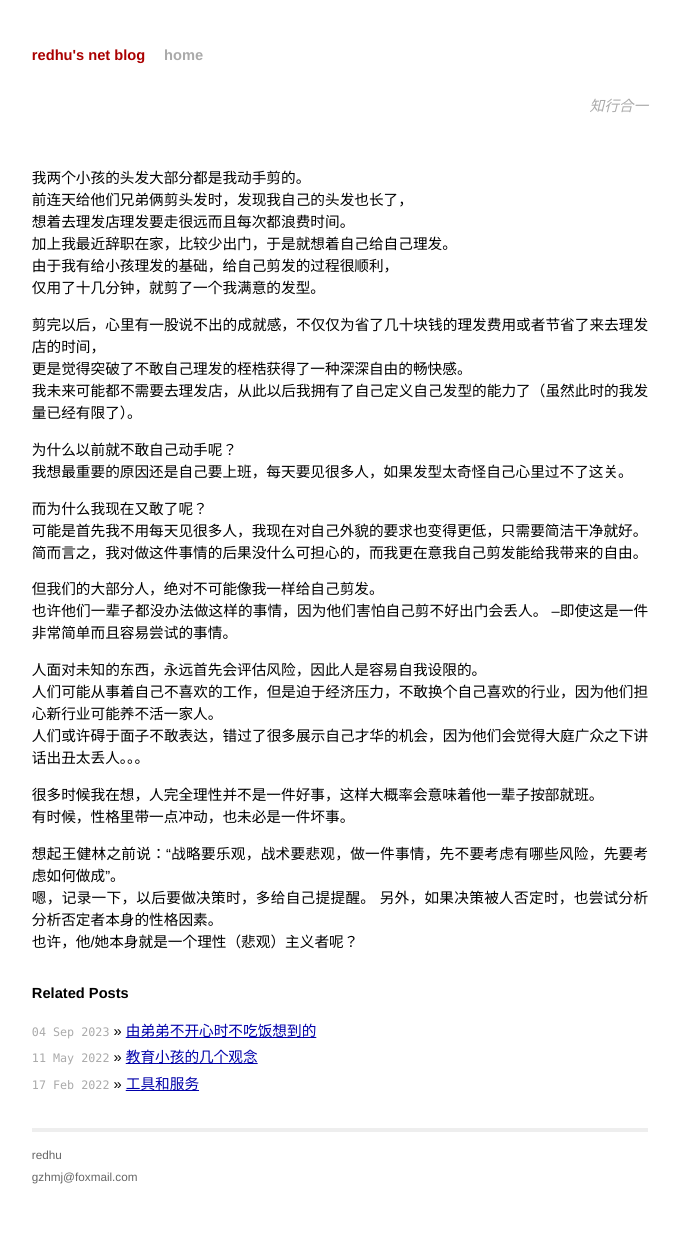
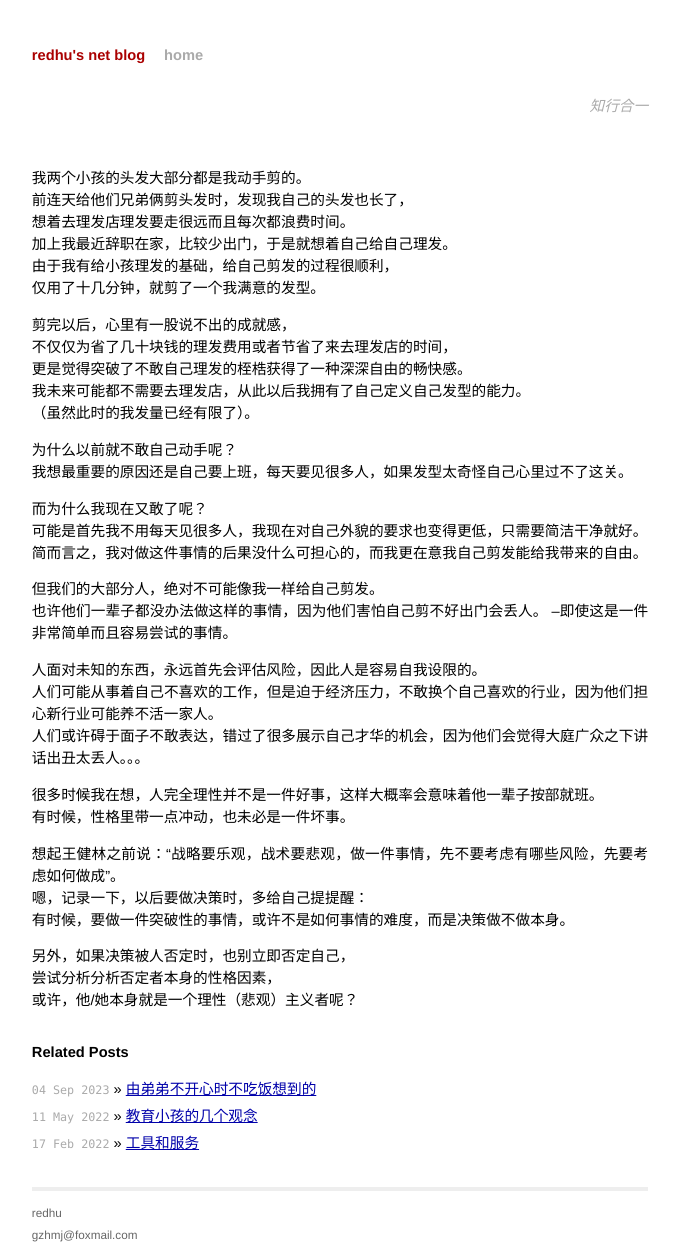
Before and after one commit to redhu/redhu.github.io, a Jekyll site: the page built from _posts/2023-10-24-迈出第一步很难.md, in a window 1280 px wide. Shown: the whole page, without its empty margins (300-980 px from the left). Built offline with Jekyll 4.4.1, drawn with Linux system fonts in a browser that asks for light colours; our own code applies the rules of GitHub Pages for plain Markdown files; comment, search, counter and statistics services are not loaded; before the commit the page ends 1199 px from its top, so only the background shows below that.

Commit message:
add article

```diff
--- a/_posts/2023-10-24-迈出第一步很难.md
+++ b/_posts/2023-10-24-迈出第一步很难.md
@@ -5,9 +5,11 @@
 由于我有给小孩理发的基础，给自己剪发的过程很顺利，
 仅用了十几分钟，就剪了一个我满意的发型。
 
-剪完以后，心里有一股说不出的成就感，不仅仅为省了几十块钱的理发费用或者节省了来去理发店的时间，
+剪完以后，心里有一股说不出的成就感，
+不仅仅为省了几十块钱的理发费用或者节省了来去理发店的时间，
 更是觉得突破了不敢自己理发的桎梏获得了一种深深自由的畅快感。
-我未来可能都不需要去理发店，从此以后我拥有了自己定义自己发型的能力了（虽然此时的我发量已经有限了）。
+我未来可能都不需要去理发店，从此以后我拥有了自己定义自己发型的能力。
+（虽然此时的我发量已经有限了）。
 
 为什么以前就不敢自己动手呢？
 我想最重要的原因还是自己要上班，每天要见很多人，如果发型太奇怪自己心里过不了这关。
@@ -28,6 +30,9 @@
 有时候，性格里带一点冲动，也未必是一件坏事。
 
 想起王健林之前说：“战略要乐观，战术要悲观，做一件事情，先不要考虑有哪些风险，先要考虑如何做成”。
-嗯，记录一下，以后要做决策时，多给自己提提醒。
-另外，如果决策被人否定时，也尝试分析分析否定者本身的性格因素。
-也许，他/她本身就是一个理性（悲观）主义者呢？
+嗯，记录一下，以后要做决策时，多给自己提提醒：
+有时候，要做一件突破性的事情，或许不是如何事情的难度，而是决策做不做本身。
+
+另外，如果决策被人否定时，也别立即否定自己，
+尝试分析分析否定者本身的性格因素，
+或许，他/她本身就是一个理性（悲观）主义者呢？
```
